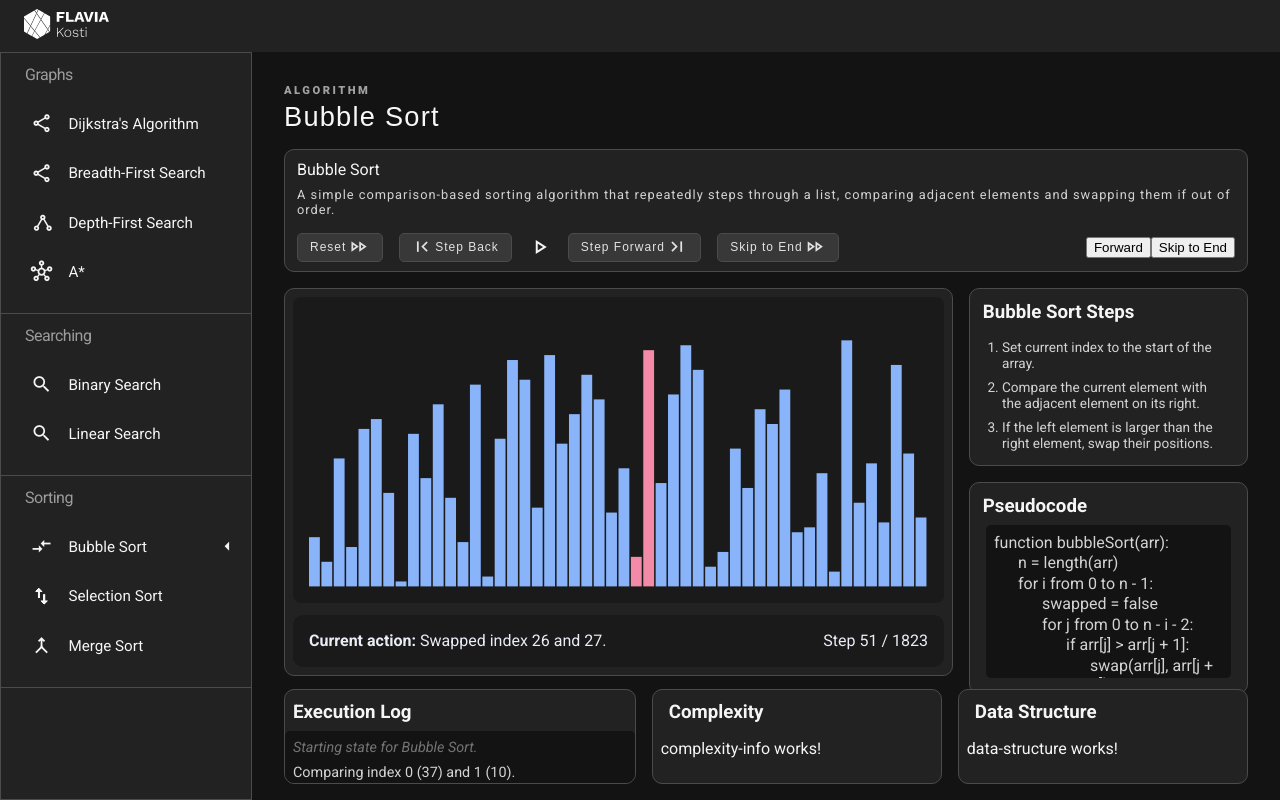
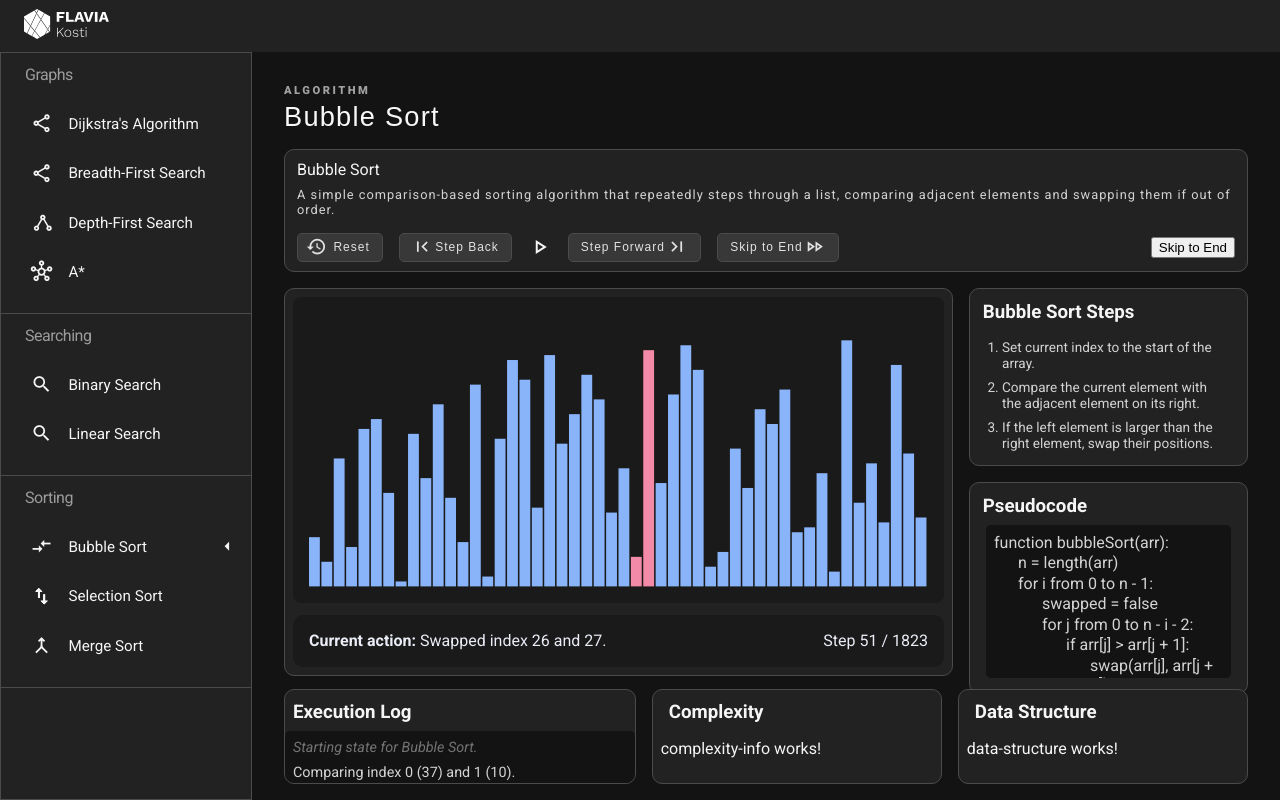
Before and after one commit to flavia3107/algorithm-visualizer, an Angular app: page / in a window 1280 px wide. Built offline with nearby package versions, Linux system fonts and the light colour scheme.

Commit message:
Algorithm-Visualizer: Controls - P13

```diff
--- a/src/app/components/controls/controls.html
+++ b/src/app/components/controls/controls.html
@@ -5,10 +5,9 @@
 		<span class="description">{{algorithm.summary}}</span>
 	</div>
 	<div class="controls flex-row middle">
-		<!-- <button (click)="generateData()" class="flex-row middle btn">Generate Array</button> -->
 		<button (click)="resetSteps()" class="flex-row middle btn">
+			<span class="material-icons-outlined reset"> restore </span>
 			<span>Reset</span>
-			<span class="material-icons-outlined"> fast_forward </span>
 		</button>
 		<button (click)="stepBackward()" class="flex-row middle btn">
 			<span class="material-icons-outlined"> first_page </span>
@@ -23,10 +22,8 @@
 			<span>Skip to End</span>
 			<span class="material-icons-outlined"> fast_forward </span>
 		</button>
-
 	</div>
 	<div class="size-controls">
-		<button>Forward</button>
 		<button>Skip to End</button>
 	</div>
 </div>
--- a/src/app/components/controls/controls.scss
+++ b/src/app/components/controls/controls.scss
@@ -13,6 +13,10 @@
 	gap: 1rem;
 }
 
+.reset {
+	margin: 0 0.25rem 0 -0.25rem;
+}
+
 @media screen and (max-width: 1600px) {
 	.summary {
 		width: 100%;
```
